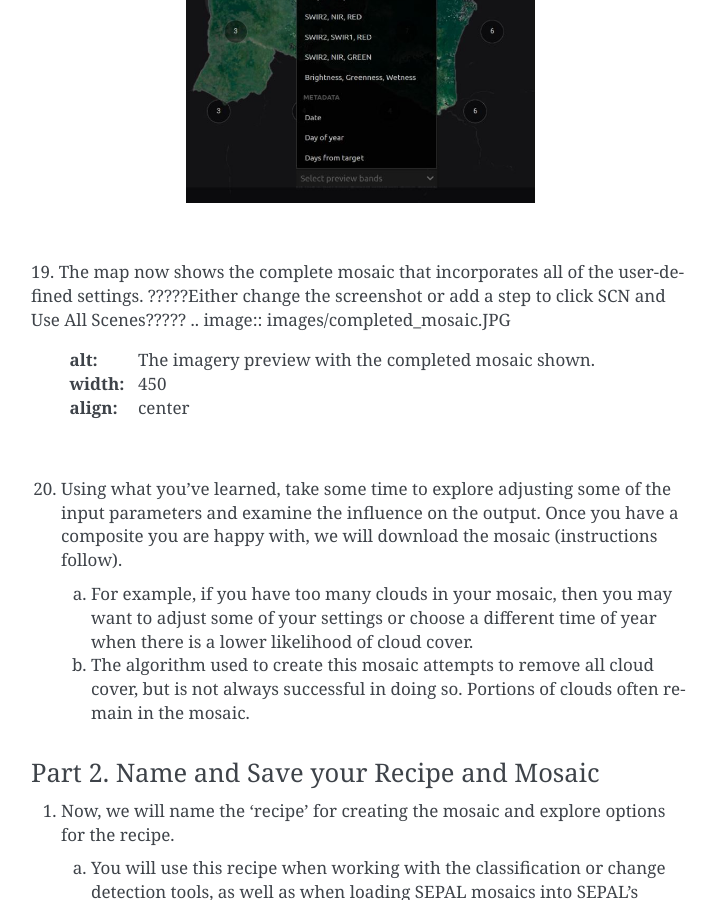
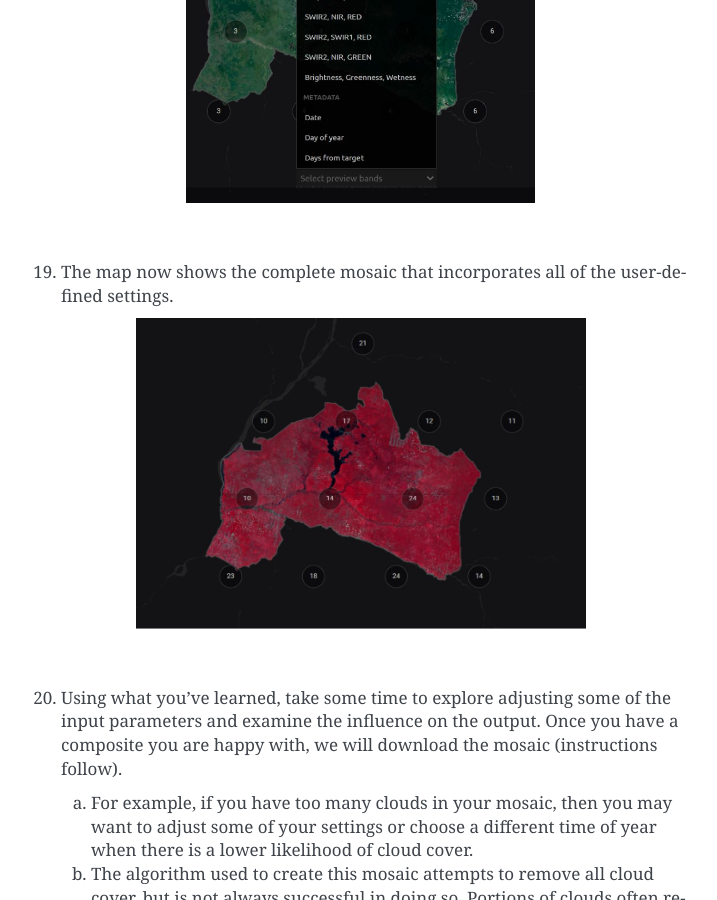
Before and after one commit to sig-gis/SEPAL-CEO, a Sphinx documentation site: the page built from docs/module-1.rst, in a window 1280 px wide and 900 px high, scrolled down 15929 px. Shown: the whole window, without its empty margins (389-1106 px from the left). Built offline with Sphinx 7.4.7, drawn with Linux system fonts in a browser that asks for light colours.

Commit message:
Revert "comment on missing step"

```diff
--- a/docs/module-1.rst
+++ b/docs/module-1.rst
@@ -380,7 +380,7 @@ Part 1. Create a Landsat Mosaic
 |
 
 19. The map now shows the complete mosaic that incorporates all of the user-defined settings.
-?????Either change the screenshot or add a step to click SCN and Use All Scenes?????
+
 .. image:: images/completed_mosaic.JPG
    :alt: The imagery preview with the completed mosaic shown.
    :width: 450
```
